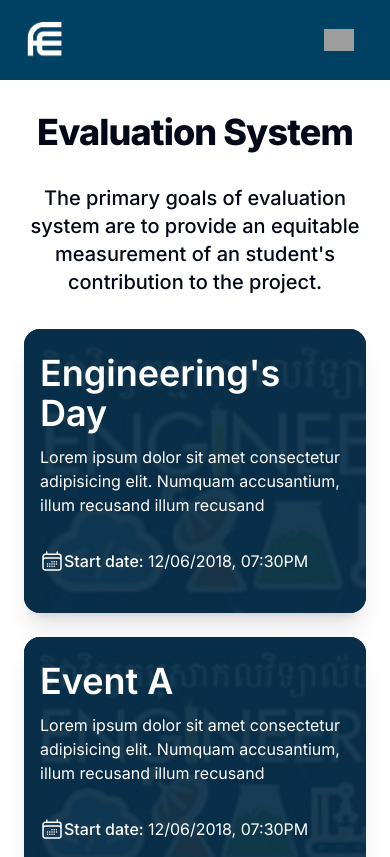
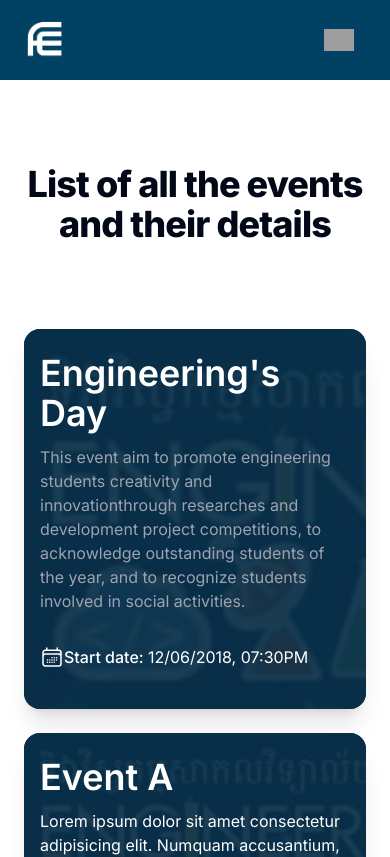
Before and after one commit to vitrasethy/evaluate-system, a Next.js app: page / in a window 390 px wide. Shown: the top 857 px of the page. Built offline with nearby package versions, Linux system fonts and the light colour scheme; grey boxes are pictures that could not be loaded.

Commit message:
responsive

```diff
--- a/app/e-day/page.tsx
+++ b/app/e-day/page.tsx
@@ -1,27 +1,8 @@
-"use client";
-import React from 'react';
-
-const Test = () => {
+export default function page() {
     return (
-        <div>
-            {isMobile() ? (
-                <h1>This is a mobile view</h1>
-            ) : (
-                <h1>This is a computer view</h1>
-            )}
-        </div>
-    );
-};
-
-const isMobile = () => {
-    const userAgent =
-        typeof window.navigator === 'undefined' ? '' : navigator.userAgent;
-    const mobile = Boolean(
-        userAgent.match(
-            /Android|BlackBerry|iPhone|iPad|iPod|Opera Mini|IEMobile|WPDesktop/i
-        )
-    );
-    return mobile;
-};
-
-export default Test;
+      <div>
+          <div className='hidden lg:block'>This is Computer view</div>
+          <div className='lg:hidden'>This is Mobile view</div>
+      </div>
+    )
+  }
--- a/app/page.tsx
+++ b/app/page.tsx
@@ -6,13 +6,11 @@ export default function home() {
       <section className="h-[20vh] flex justify-center items-center mt-10 mb-10">
         <div className="text-center">
           <h1 className="text-4xl tracking-tight font-extrabold sm:text-5xl md:text-6xl">
-            Evaluation System
+            List of all the events <br /> and their details
           </h1>
-          <p className="max-w-2xl mx-auto text-xl font-medium max-sm:mx-4 mt-8">
-            The primary goals of evaluation system are to provide
-            an equitable measurement of an student's contribution to the
-            project.
-          </p>
+          {/* <p className="max-w-2xl mx-auto text-4xl font-medium max-sm:mx-4 mt-8">
+            List of all the events and their details
+          </p> */}
         </div>
       </section>
 
@@ -51,9 +49,12 @@ export default function home() {
                 <p className="text-4xl font-semibold text-white sm:mt-3">
                   Engineering's Day
                 </p>
-                <p className="mt-3 sm:mt-3">
-                  Lorem ipsum dolor sit amet consectetur adipisicing elit.
-                  Numquam accusantium, illum recusand illum recusand
+                <p className="mt-3 text-gray-400 sm:mt-3">
+                  This event aim to promote engineering students
+                  creativity and innovationthrough researches and development
+                  project competitions, to acknowledge outstanding students of
+                  the year, and to recognize students involved in social
+                  activities.
                 </p>
                 <div className="flex mt-8 sm:hidden">
                   <svg
```
